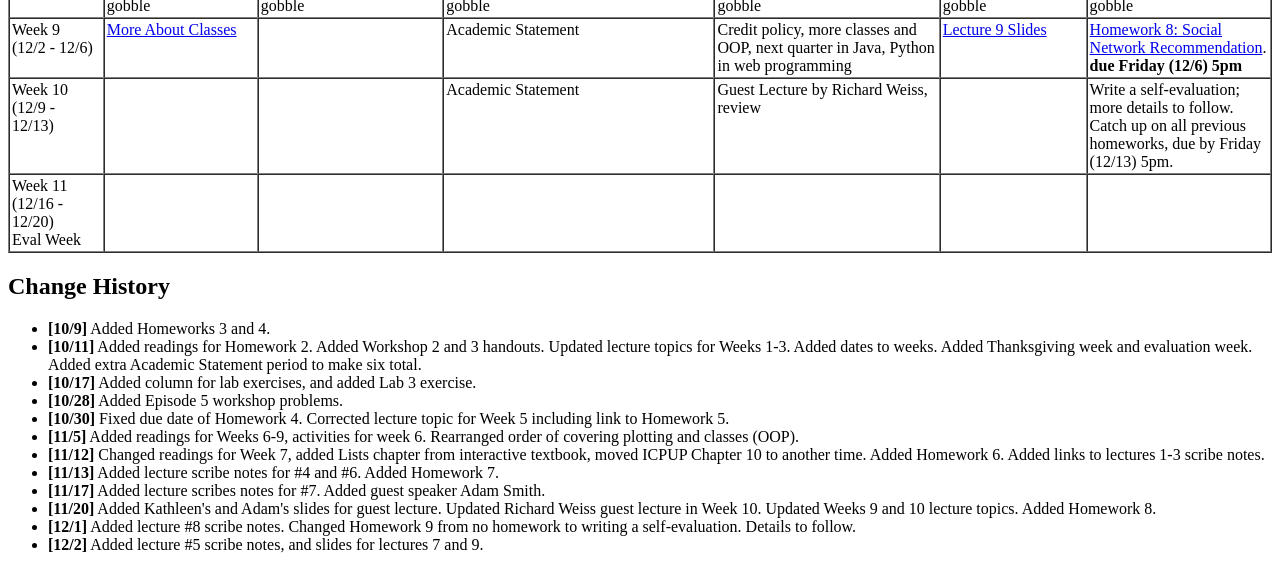
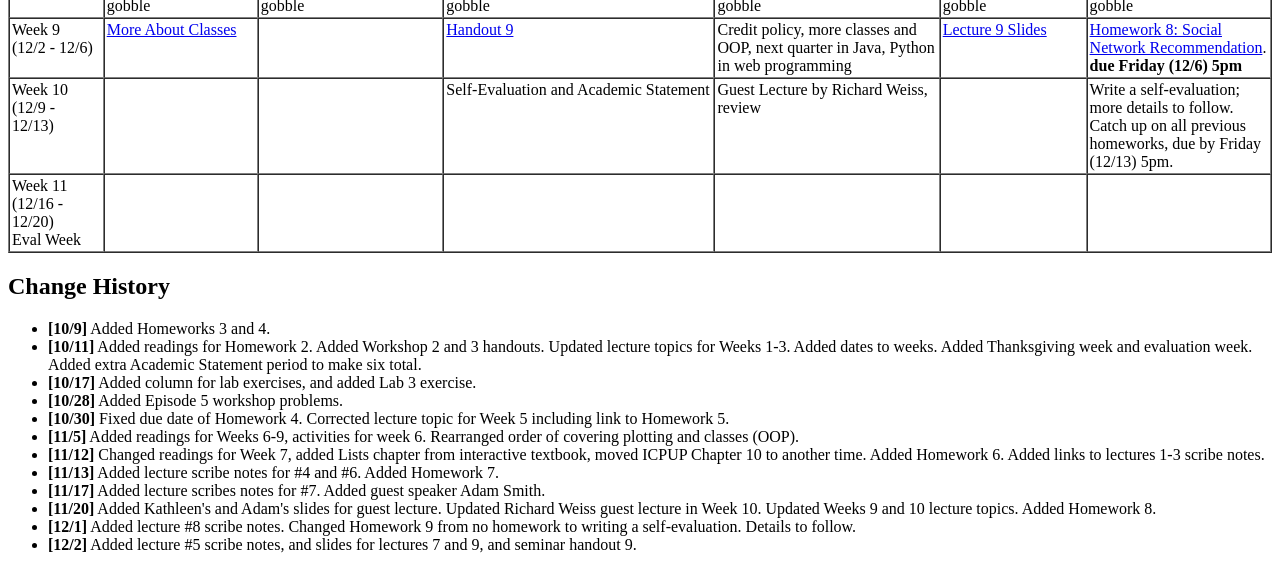
Before and after one commit to Stubbycat85/csf-2, a plain HTML site: page web/prog1-calendar.html in a window 1280 px wide. Shown: the part 1363-1933 px from the top of the page. Drawn offline with Linux system fonts and the light colour scheme.

Commit message:
Added link to handout 9.

```diff
--- a/web/prog1-calendar.html
+++ b/web/prog1-calendar.html
@@ -138,7 +138,7 @@ ICPUP Section 6.2.1 (Learning to Debug)</td>
 <td valign="top">Week 9<br/>(12/2 - 12/6)</td>
 <td valign="top"><a href="http://interactivepython.org/runestone/static/csf13f/Classes/fractions.html">More About Classes</a><br></td>
 <td valign="top"><br></td>
-<td valign="top">Academic Statement<br></td>
+<td valign="top"><a href="../seminar/seminar9.pdf">Handout 9</a><br/></td>
 <td valign="top">Credit policy, more classes and OOP, next quarter in Java, Python in web programming<br></td>
 <td valign="top"><a href="../scribes/lecture9.pdf">Lecture 9 Slides</a><br/></td>
 <td valign="top"><a href="hw8-social.html">Homework 8: Social Network Recommendation</a>.
@@ -148,7 +148,7 @@ ICPUP Section 6.2.1 (Learning to Debug)</td>
 <td valign="top">Week 10<br/>(12/9 - 12/13)</td>
 <td valign="top"><br></td>
 <td valign="top"><br></td>
-<td valign="top">Academic Statement<br></td>
+<td valign="top">Self-Evaluation and Academic Statement<br></td>
 <td valign="top">Guest Lecture by Richard Weiss, review</td>
 <td valign="top"><br></td>
 <td valign="top">Write a self-evaluation; more details to follow.
@@ -183,7 +183,7 @@ covering plotting and classes (OOP).</li>
 Updated Weeks 9 and 10 lecture topics. Added Homework 8.
 </li>
 <li><b>[12/1]</b> Added lecture #8 scribe notes. Changed Homework 9 from no homework to writing a self-evaluation. Details to follow.</li>
-<li><b>[12/2]</b> Added lecture #5 scribe notes, and slides for lectures 7 and 9.
+<li><b>[12/2]</b> Added lecture #5 scribe notes, and slides for lectures 7 and 9, and seminar handout 9.
 </ul>
 
 </body>
```
